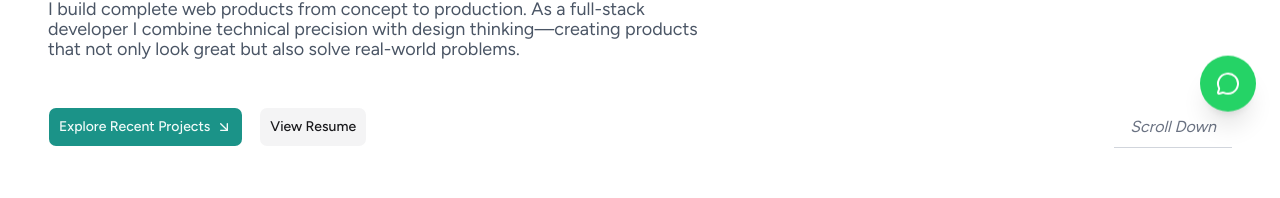
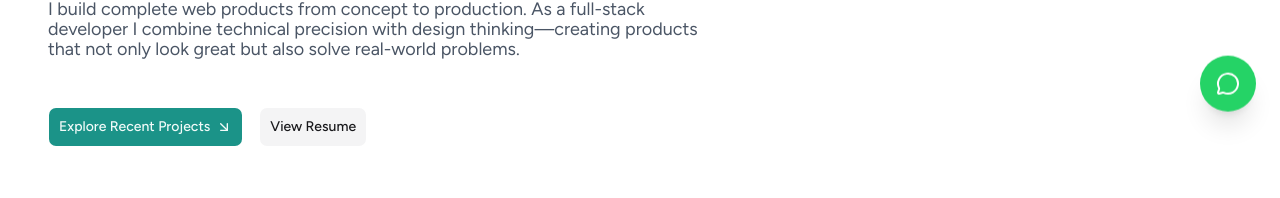
Before and after one commit to timo-ostora/personal-portfolio, a Next.js app: page / in a window 1280 px wide. Shown: the part 661-859 px from the top of the page. Built offline with nearby package versions, Linux system fonts and the light colour scheme.

Commit message:
ddssaazs

```diff
--- a/src/components/home/Hero.tsx
+++ b/src/components/home/Hero.tsx
@@ -28,7 +28,6 @@ export default function Hero(){
                 View Resume
               </Link>
               </div>
-              <div className="text-right text-gray-500 italic px-4 py-2 border-b border-gray-300 ">Scroll Down</div>
             </div>
           </div>
         </div>
```
